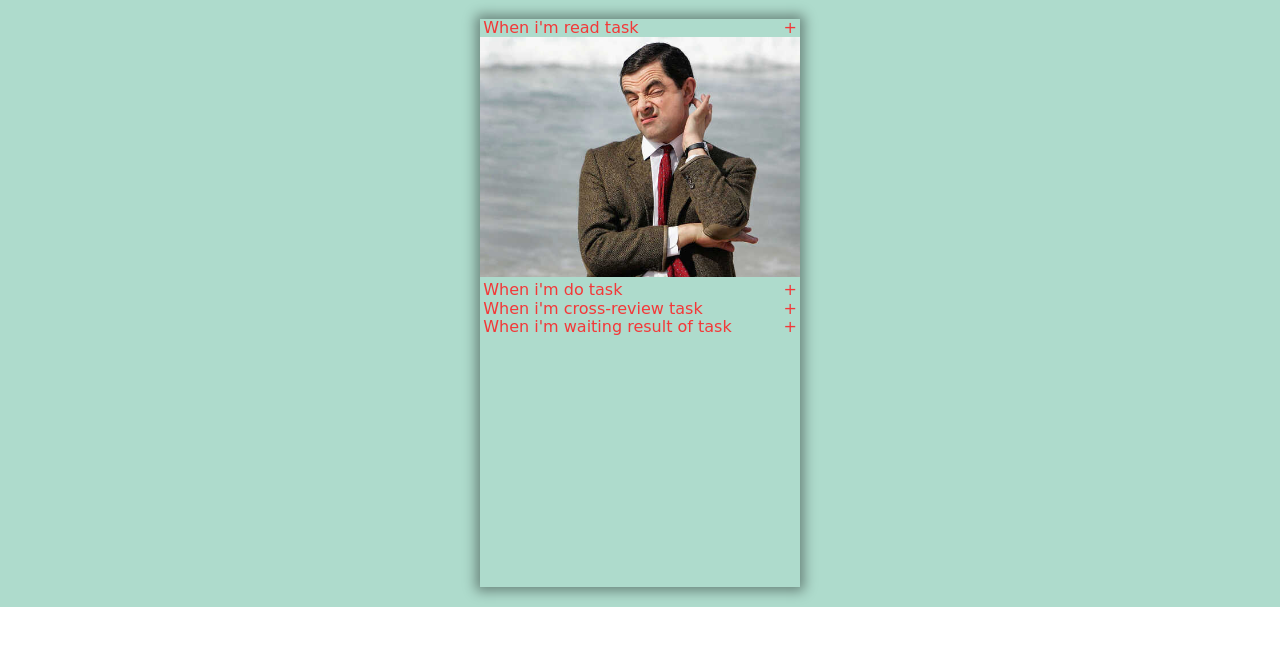
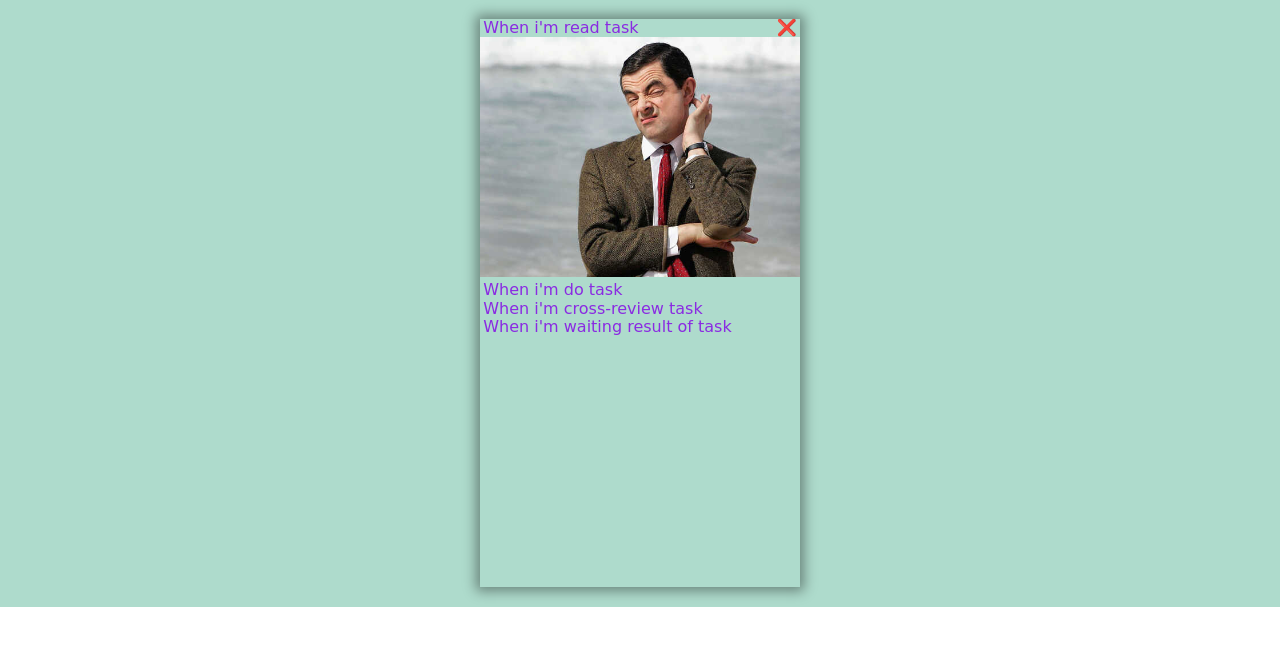
Before and after one commit to leshiy77/cssBayan, a plain HTML site: page cssBayan/index.html in a window 1280 px wide. In both pictures the pointer is over the element "When i'm read task". Shown: the part 101-746 px from the top of the page. Drawn offline with Linux system fonts and the light colour scheme; a web font is replaced by a local one.

Commit message:
feat: add some style

```diff
--- a/cssBayan/styles.css
+++ b/cssBayan/styles.css
@@ -21,8 +21,17 @@ summary::-webkit-details-marker {
   display: none;
 }
 
-summary::after {
+.accordion:hover>details {
+  color: blueviolet;
+}
+
+details:hover>summary::after {
   content: "\2b";
+  margin-right: 0.2em;
+}
+
+details[open]>summary::after {
+  content: "\274c";
   margin-right: 0.2em;
 }
 
@@ -53,17 +62,13 @@ summary::after {
   color: rgb(57, 57, 212);
 }
 
-.accordion:hover {
-  color: rgb(243, 56, 56);
-}
-
 .accordion_title {
   display: flex;
   justify-content: space-between;
 }
 
 .accordion_img {
-  width: 320px;
+  width: 100%;
 }
 
 .icon {
```
